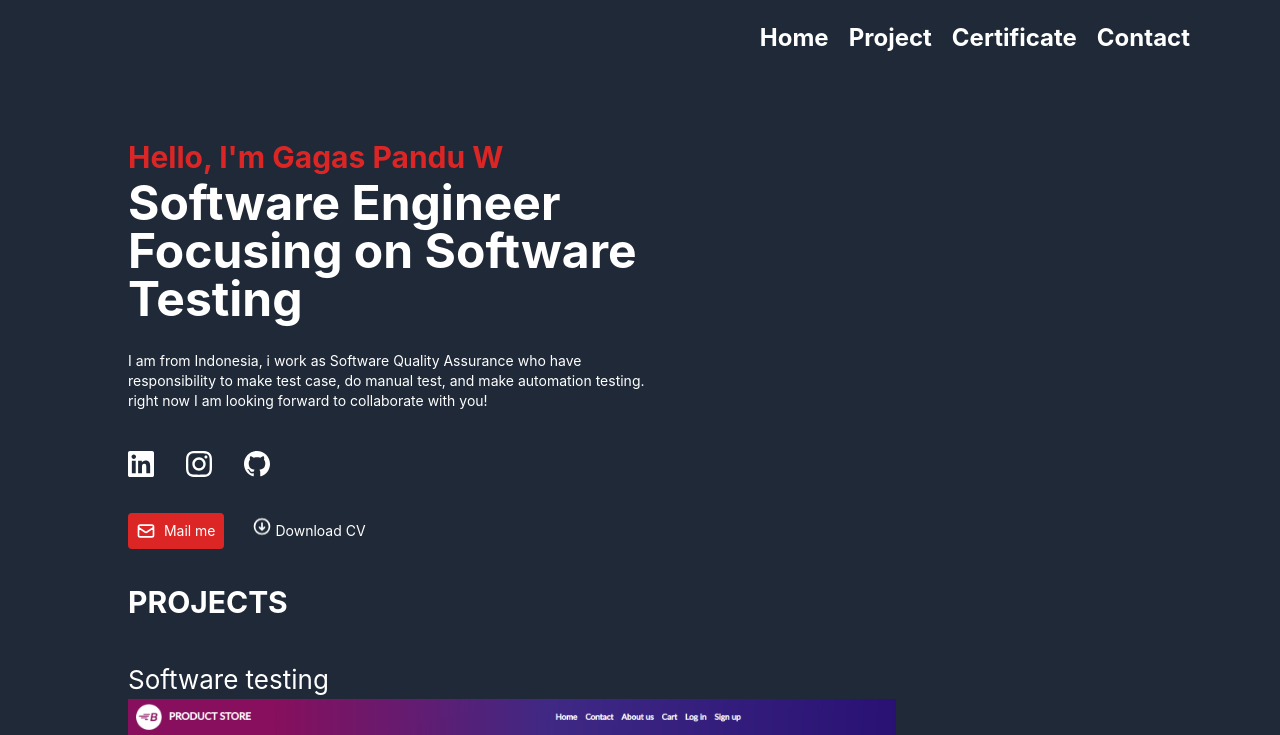
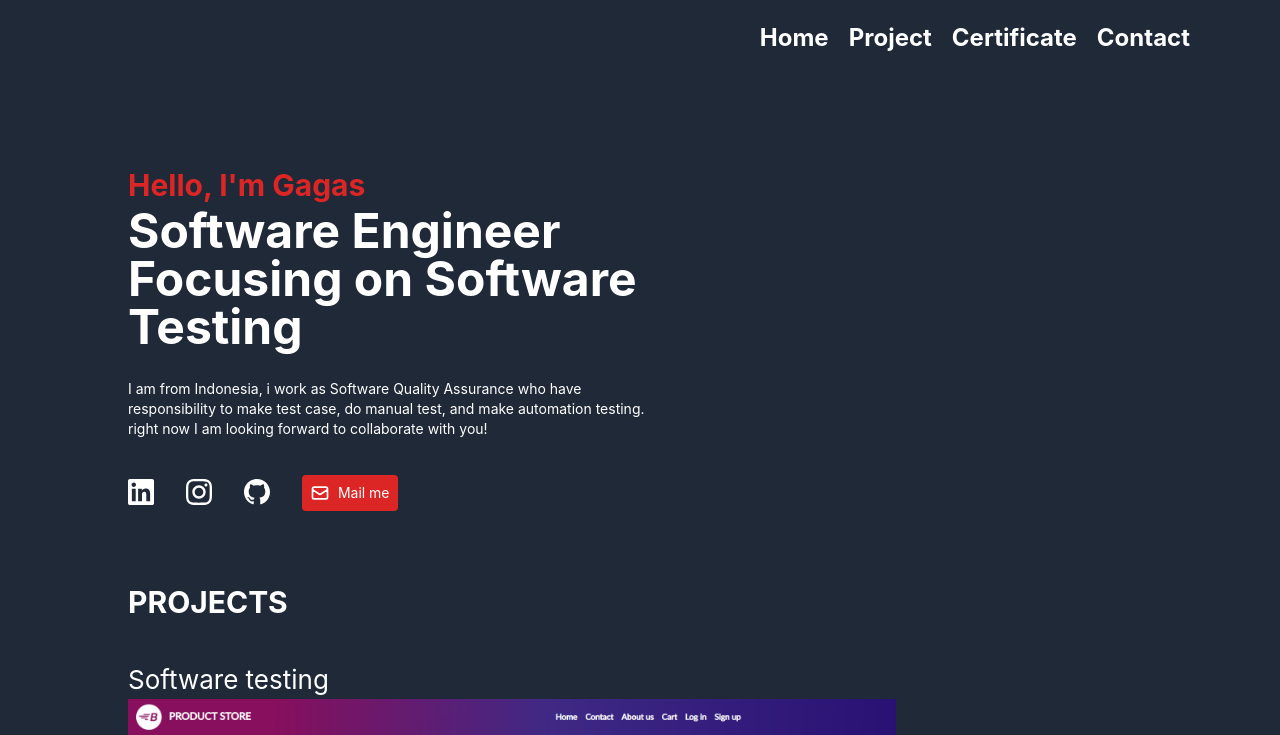
Before and after one commit to gagaspanduw/gagaspanduw.github.io, a React (Create React App) app: page / in a window 1280 px wide. Shown: the top 735 px of the page. Built offline with nearby package versions, Linux system fonts and the light colour scheme.

Commit message:
remove cv download and edit name

```diff
--- a/src/App.js
+++ b/src/App.js
@@ -36,7 +36,7 @@ function App() {
                         <svg className="fill-current text-white hover:text-gray-400" xmlns="http://www.w3.org/2000/svg" width="26" viewBox="0 0 24 24"><title>Github Icon</title><path d="M12 0c-6.626 0-12 5.373-12 12 0 5.302 3.438 9.8 8.207 11.387.599.111.793-.261.793-.577v-2.234c-3.338.726-4.033-1.416-4.033-1.416-.546-1.387-1.333-1.756-1.333-1.756-1.089-.745.083-.729.083-.729 1.205.084 1.839 1.237 1.839 1.237 1.07 1.834 2.807 1.304 3.492.997.107-.775.418-1.305.762-1.604-2.665-.305-5.467-1.334-5.467-5.931 0-1.311.469-2.381 1.236-3.221-.124-.303-.535-1.524.117-3.176 0 0 1.008-.322 3.301 1.23.957-.266 1.983-.399 3.003-.404 1.02.005 2.047.138 3.006.404 2.291-1.552 3.297-1.23 3.297-1.23.653 1.653.242 2.874.118 3.176.77.84 1.235 1.911 1.235 3.221 0 4.609-2.807 5.624-5.479 5.921.43.372.823 1.102.823 2.222v3.293c0 .319.192.694.801.576 4.765-1.589 8.199-6.086 8.199-11.386 0-6.627-5.373-12-12-12z"/></svg>
                         </a>
                     </div>
-      <p className="text-white pt-10">© 2021 Gagas pandu w, All Rights Reserved. All other trademarks belong to their respective owners.</p>
+      <p className="text-white pt-10">© 2021 Gagas, All Rights Reserved. All other trademarks belong to their respective owners.</p>
       <br></br><span className="text-white">Created with <div className="text-red-400 inline">&#10084;</div>, React.Js, and Tailwind CSS.</span>
       </footer>
     </div>
--- a/src/pages/home.js
+++ b/src/pages/home.js
@@ -23,7 +23,7 @@ const Home = (props) => (
         <div className="lg:pl-32 lg:pr-32 p-10 text-left">
             <div className="flex flex-1 items-center">
                 <div>
-                    <h3 className="text-red-600 text-3xl font-bold">Hello, I'm Gagas Pandu W</h3>
+                    <h3 className="text-red-600 text-3xl font-bold">Hello, I'm Gagas</h3>
                     <h2 className="font-bold text-5xl pt-1 pb-1">Software Engineer Focusing on Software Testing</h2>
                     <p className="text-sm pt-6 pb-6">I am from Indonesia, i work as Software Quality Assurance who have
                     responsibility to make test case, do manual test, and make automation testing.
@@ -39,16 +39,11 @@ const Home = (props) => (
                         <a className="p-4" target="_blank" href="https://github.com/gagaspanduw">
                         <svg className="fill-current text-white hover:text-gray-400" xmlns="http://www.w3.org/2000/svg" width="26" viewBox="0 0 24 24"><title>Github Icon</title><path d="M12 0c-6.626 0-12 5.373-12 12 0 5.302 3.438 9.8 8.207 11.387.599.111.793-.261.793-.577v-2.234c-3.338.726-4.033-1.416-4.033-1.416-.546-1.387-1.333-1.756-1.333-1.756-1.089-.745.083-.729.083-.729 1.205.084 1.839 1.237 1.839 1.237 1.07 1.834 2.807 1.304 3.492.997.107-.775.418-1.305.762-1.604-2.665-.305-5.467-1.334-5.467-5.931 0-1.311.469-2.381 1.236-3.221-.124-.303-.535-1.524.117-3.176 0 0 1.008-.322 3.301 1.23.957-.266 1.983-.399 3.003-.404 1.02.005 2.047.138 3.006.404 2.291-1.552 3.297-1.23 3.297-1.23.653 1.653.242 2.874.118 3.176.77.84 1.235 1.911 1.235 3.221 0 4.609-2.807 5.624-5.479 5.921.43.372.823 1.102.823 2.222v3.293c0 .319.192.694.801.576 4.765-1.589 8.199-6.086 8.199-11.386 0-6.627-5.373-12-12-12z"/></svg>
                         </a>
-                    </div>
-                    <div className="flex flex-row items-center pt-5">
-                        <div className="pr-5">
+                        <div className="pl-4 pt-3">
                             <a href="mailto:gagaspanduw@gmail.com" className="hover:bg-red-800 bg-red-600 p-2 text-sm rounded flex flex-row"><svg width="20" xmlns="http://www.w3.org/2000/svg" fill="none" viewBox="0 0 24 24" stroke="currentColor">
                             <path stroke-linecap="round" stroke-linejoin="round" stroke-width="2" d="M3 8l7.89 5.26a2 2 0 002.22 0L21 8M5 19h14a2 2 0 002-2V7a2 2 0 00-2-2H5a2 2 0 00-2 2v10a2 2 0 002 2z" />
                             </svg> &nbsp; Mail me </a>
                         </div>
-                        <a className="hover:text-gray-400 text-sm ml-2 flex flex-row" href="https://drive.google.com/file/d/148Wxv5lOffhVm9k4ANt2qOuTS23V1i8N/view?usp=sharing"><svg className="animate-bounce" width="20" xmlns="http://www.w3.org/2000/svg" fill="none" viewBox="0 0 24 24" stroke="currentColor">
-                        <path stroke-linecap="round" stroke-linejoin="round" stroke-width="2" d="M15 13l-3 3m0 0l-3-3m3 3V8m0 13a9 9 0 110-18 9 9 0 010 18z" />
-                        </svg> &nbsp;Download CV</a>
                     </div>
                 </div>
 
```
